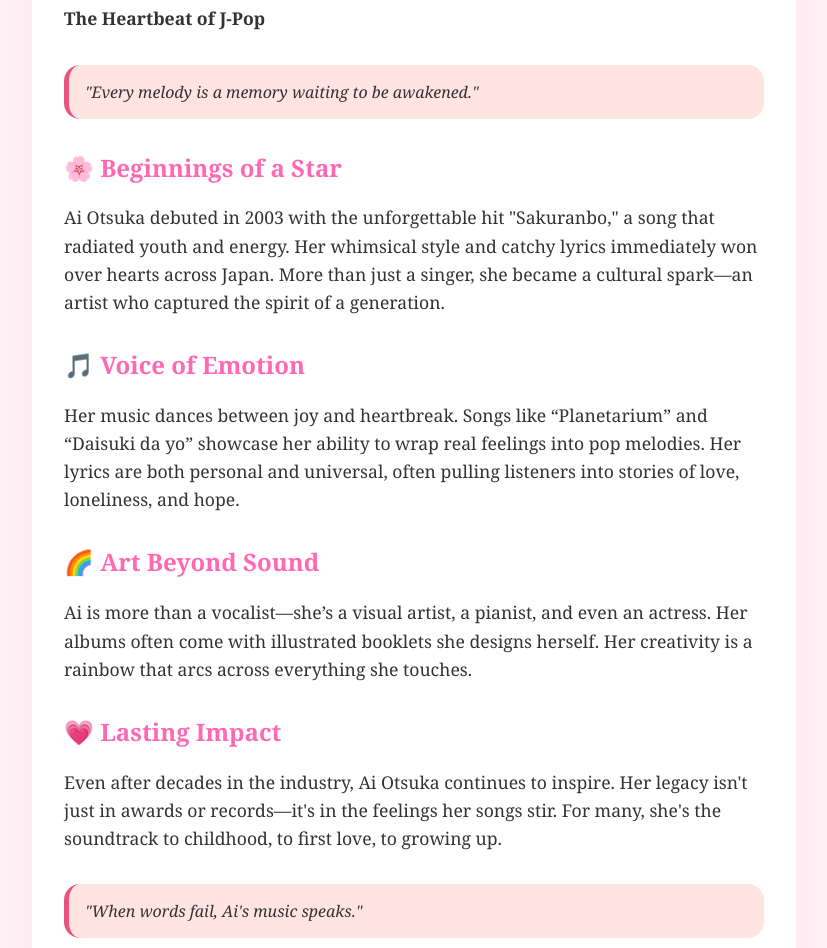
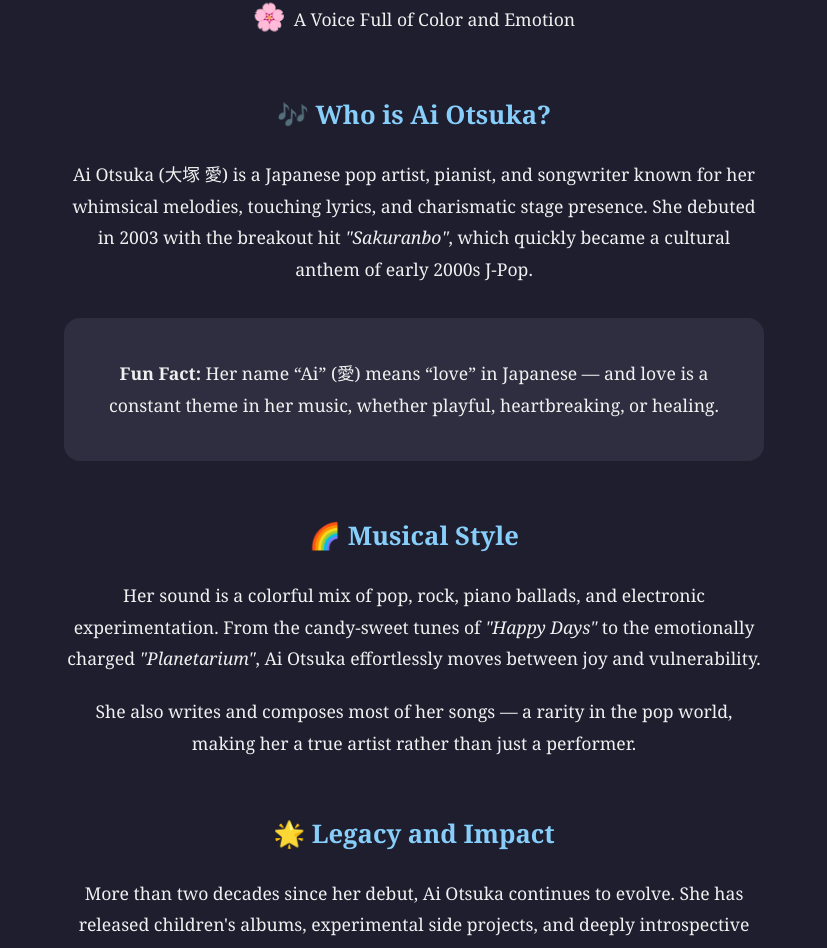
Before and after one commit to foxrain4/ai-otsuka, a plain HTML site: page index.html in a window 1280 px wide. Shown: the part 159-1107 px from the top of the page, without its empty margins (226-1053 px from the left). Drawn offline with Linux system fonts and the light colour scheme.

Commit message:
Update index.html

```diff
--- a/index.html
+++ b/index.html
@@ -3,88 +3,81 @@
 <head>
   <meta charset="UTF-8" />
   <meta name="viewport" content="width=device-width, initial-scale=1.0"/>
-  <title>Ai Otsuka — The Heartbeat of J-Pop</title>
+  <title>Ai Otsuka - A Voice Full of Color</title>
   <style>
     body {
-      background: #fff0f5;
-      color: #333;
-      font-family: 'Georgia', serif;
       margin: 0;
       padding: 2rem;
+      background-color: #1e1e2f;
+      color: #f0f0f0;
+      font-family: 'Georgia', serif;
+      line-height: 1.8;
       display: flex;
-      flex-direction: column;
-      align-items: center;
+      justify-content: center;
     }
-    .container {
+    .article {
       max-width: 700px;
-      background: white;
-      border-radius: 2rem;
-      padding: 2rem;
-      box-shadow: 0 0 30px rgba(255,192,203,0.2);
+      text-align: center;
     }
     h1 {
-      font-size: 2.5rem;
-      color: #e75480;
-      text-align: center;
-      margin-bottom: 0.5rem;
+      color: #ffb6c1;
+      font-size: 2.5em;
+      margin-bottom: 0.2em;
     }
     h2 {
-      font-size: 1.5rem;
-      color: #ff69b4;
-      margin-top: 2rem;
+      color: #87cefa;
+      font-size: 1.6em;
+      margin-top: 2em;
     }
     p {
-      font-size: 1.1rem;
-      line-height: 1.6;
+      margin: 1.2em 0;
+      font-size: 1.1em;
     }
-    .quote {
-      background: #ffe4e1;
-      border-left: 5px solid #e75480;
-      padding: 1rem;
-      margin: 2rem 0;
-      border-radius: 1rem;
+    .box {
+      background-color: #2e2e40;
+      padding: 1.2em;
+      border-radius: 1em;
+      margin: 2em 0;
+    }
+    .icon {
+      font-size: 1.5em;
+      margin-right: 0.3em;
+    }
+    .closing {
+      margin-top: 3em;
       font-style: italic;
-    }
-    footer {
-      margin-top: 2rem;
-      font-size: 0.9rem;
-      color: #666;
-      text-align: center;
+      color: #ccc;
     }
   </style>
 </head>
 <body>
-  <div class="container">
+  <div class="article">
     <h1>Ai Otsuka</h1>
-    <p><strong>The Heartbeat of J-Pop</strong></p>
+    <p class="subtitle"><span class="icon">🌸</span>A Voice Full of Color and Emotion</p>
 
-    <div class="quote">"Every melody is a memory waiting to be awakened."</div>
+    <h2>🎶 Who is Ai Otsuka?</h2>
+    <p>Ai Otsuka (大塚 愛) is a Japanese pop artist, pianist, and songwriter known for her whimsical melodies, touching lyrics, and charismatic stage presence. She debuted in 2003 with the breakout hit <em>"Sakuranbo"</em>, which quickly became a cultural anthem of early 2000s J-Pop.</p>
 
-    <h2>🌸 Beginnings of a Star</h2>
-    <p>
-      Ai Otsuka debuted in 2003 with the unforgettable hit "Sakuranbo," a song that radiated youth and energy. Her whimsical style and catchy lyrics immediately won over hearts across Japan. More than just a singer, she became a cultural spark—an artist who captured the spirit of a generation.
-    </p>
+    <div class="box">
+      <p><strong>Fun Fact:</strong> Her name “Ai” (愛) means “love” in Japanese — and love is a constant theme in her music, whether playful, heartbreaking, or healing.</p>
+    </div>
 
-    <h2>🎵 Voice of Emotion</h2>
-    <p>
-      Her music dances between joy and heartbreak. Songs like “Planetarium” and “Daisuki da yo” showcase her ability to wrap real feelings into pop melodies. Her lyrics are both personal and universal, often pulling listeners into stories of love, loneliness, and hope.
-    </p>
+    <h2>🌈 Musical Style</h2>
+    <p>Her sound is a colorful mix of pop, rock, piano ballads, and electronic experimentation. From the candy-sweet tunes of <em>"Happy Days"</em> to the emotionally charged <em>"Planetarium"</em>, Ai Otsuka effortlessly moves between joy and vulnerability.</p>
 
-    <h2>🌈 Art Beyond Sound</h2>
-    <p>
-      Ai is more than a vocalist—she’s a visual artist, a pianist, and even an actress. Her albums often come with illustrated booklets she designs herself. Her creativity is a rainbow that arcs across everything she touches.
-    </p>
+    <p>She also writes and composes most of her songs — a rarity in the pop world, making her a true artist rather than just a performer.</p>
 
-    <h2>💗 Lasting Impact</h2>
-    <p>
-      Even after decades in the industry, Ai Otsuka continues to inspire. Her legacy isn't just in awards or records—it's in the feelings her songs stir. For many, she's the soundtrack to childhood, to first love, to growing up.
-    </p>
+    <h2>🌟 Legacy and Impact</h2>
+    <p>More than two decades since her debut, Ai Otsuka continues to evolve. She has released children's albums, experimental side projects, and deeply introspective work. Her authenticity and refusal to be boxed in have made her an enduring figure in J-Pop.</p>
 
-    <div class="quote">"When words fail, Ai's music speaks."</div>
+    <div class="box">
+      <p><strong>Did you know?</strong> She’s also an illustrator and novelist — proving her creativity isn't limited to music alone.</p>
+    </div>
 
-    <footer>
-      Written with love for music and memory. Keep listening, keep feeling. ♫
-    </footer>
+    <h2>💬 Why She Matters</h2>
+    <p>Ai Otsuka’s music speaks to the ups and downs of youth, love, and life. Whether you grew up with her music or just discovered it, there's something in her discography that will resonate with your soul.</p>
+
+    <p class="closing">In a world often rushing toward the next trend, Ai Otsuka reminds us to feel deeply, sing loudly, and love without fear. 🌙</p>
   </div>
 </body>
 </html>
```
